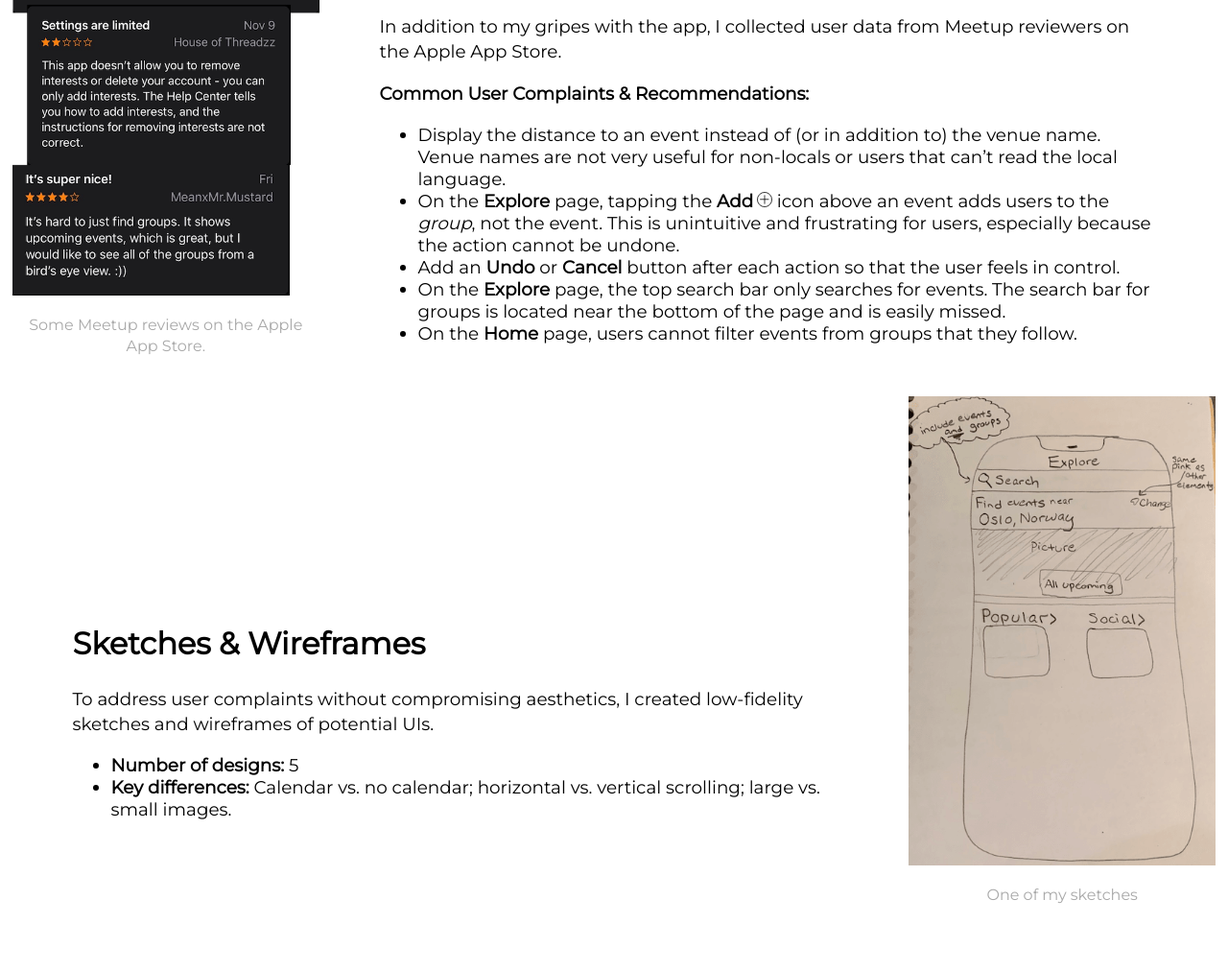
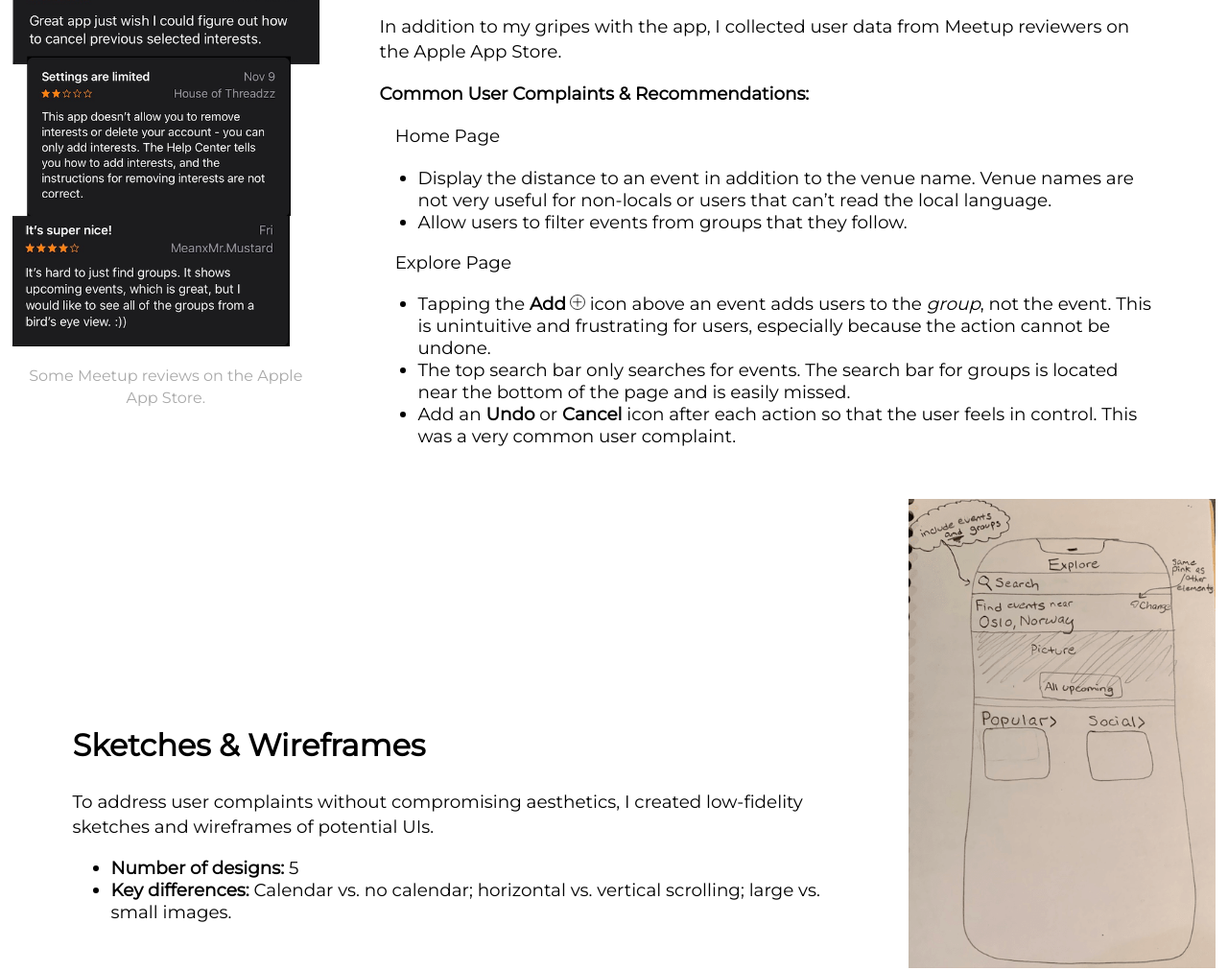
Before and after one commit to sgiori11/sgiori11.github.io, a plain HTML site: page meetup case.html in a window 1280 px wide. Shown: the part 1600-2612 px from the top of the page at 96% size. Drawn offline with Linux system fonts and the light colour scheme.

Commit message:
Organized the "complaints" section on the Meetup Case Study; Added explanations for white space & Add/Cancel icons

```diff
--- a/meetup case.html
+++ b/meetup case.html
@@ -83,12 +83,18 @@
    In addition to my gripes with the app, I collected user data from Meetup reviewers on the Apple App Store.
 </p>
 <p><strong>Common User Complaints & Recommendations:</strong></p>
+<p class="home-decoration">Home Page</p>
 <ul>
- <li>Display the distance to an event instead of (or in addition to) the venue name. Venue names are not very useful for non-locals or users that can’t read the local language.</li>
- <li>On the <strong>Explore</strong> page, tapping the <strong>Add</strong><div class="add-svg"><img src="images/Add icon.svg" alt="Add Group icon"></div> icon above an event adds users to the <em>group</em>, not the event. This is unintuitive and frustrating for users, especially because the action cannot be undone.</li>
- <li>Add an <strong>Undo</strong> or <strong>Cancel</strong> button after each action so that the user feels in control.</li>
- <li>On the <strong>Explore</strong> page, the top search bar only searches for events. The search bar for groups is located near the bottom of the page and is easily missed.</li>
- <li>On the <strong>Home</strong> page, users cannot filter events from groups that they follow.</li>
+ <li>Display the distance to an event in addition to the venue name. Venue names are not very useful for non-locals or users that can’t read the local language.</li>
+ <li>Allow users to filter events from groups that they follow.</li>
+</ul>
+
+<p class="home-decoration">Explore Page</p>
+<ul>
+ <li>Tapping the <strong>Add</strong><div class="add-svg"><img src="images/Add icon.svg" alt="Add Group icon"></div> icon above an event adds users to the <em>group</em>, not the event. This is unintuitive and frustrating for users, especially because the action cannot be undone.</li>
+ <li>The top search bar only searches for events. The search bar for groups is located near the bottom of the page and is easily missed.</li>
+ <li>Add an <strong>Undo</strong> or <strong>Cancel</strong> icon after each action so that the user feels in control. This was a very common user complaint.
+ </li>
 </ul>
 </div>
 </div>
@@ -134,7 +140,9 @@
  <li>Replaced venue names with the distance to each event. Providing the distance to an event is useful for non-locals and people that can’t read the local language.</li>
  <li>Added a <strong>Filter</strong><div class="add-svg"><img src="images/Filter icon.svg" alt="Filter icon"></div> icon so users can filter events from groups that they follow.</li>
  <li>Increased the font size of the event date and time so users can quickly orient themselves.</li>
- <li>To free up white space, I removed <strong>See all groups</strong> and added an arrow next to <strong>Your Groups</strong> for the same functionality.</li>
+ <li>To free up white space, I removed <strong>See all groups</strong> and added an arrow next to <strong>Your Groups</strong> for the same functionality.
+  White space is a useful organizational tool for improving the visual experience.
+ </li>
  <li>Placed group names below their respective pictures for better visibility and a higher contrast ratio.</li>
  <li>Replaced <strong>Start group</strong> with a <strong>Create Group</strong><div class="add-svg"><img src="images/Create group.svg" alt="Create Group icon"></div> icon to encourage Meetup users to create groups. Groups are integral to the Meetup experience.</li>
  <li>Added a thumbnail next to each event so users can quickly identify an event’s host group.</li>
@@ -167,7 +175,8 @@
 <p><strong>Potential Problems:</strong></p>
 <ul>
  <li>Long group names might clutter the screen.</li>
- <li>The <strong>Add</strong> and <strong>Cancel</strong> icons might be difficult to see depending on their background image.</li>
+ <li>The <strong>Add</strong> and <strong>Cancel</strong> icons might be difficult to see depending on their background image. A better solution would have
+ been to remove the transparency and use a solid green background for <strong>Add</strong> and a solid red background for <strong>Cancel</strong>.</li>
 </ul>
 </div>
 </div>
--- a/stylesheet.css
+++ b/stylesheet.css
@@ -608,6 +608,10 @@
   padding-top: 15%;
 }
 
+.home-decoration {
+	margin-left: 2%;
+}
+
 .back-arrow {
   margin: 5% 0 0 5%;
   height: calc(10px + 1.5vw);
@@ -735,6 +739,7 @@
 .Original h2 {
 
 	margin-bottom: 5%;
+	color: #a9a9a9;
 }
 
 .Original img {
```
